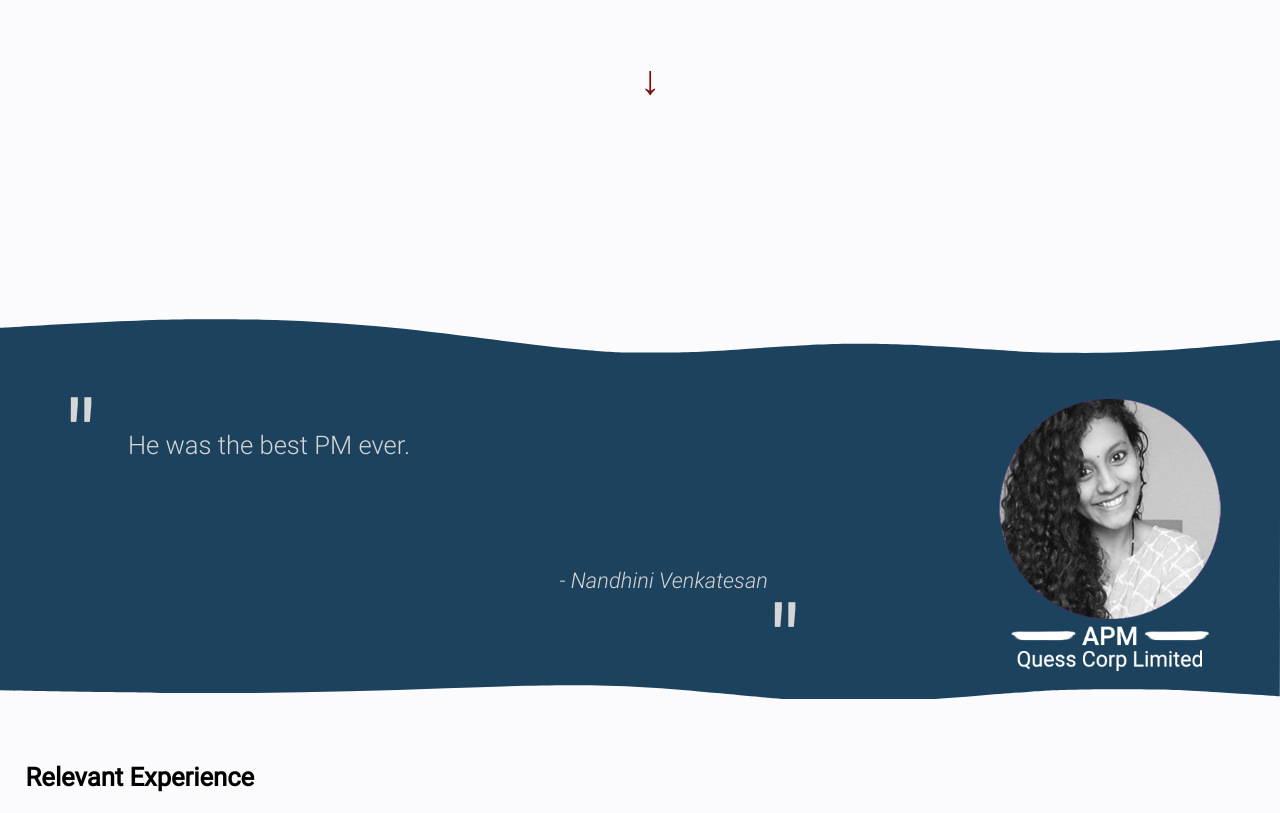
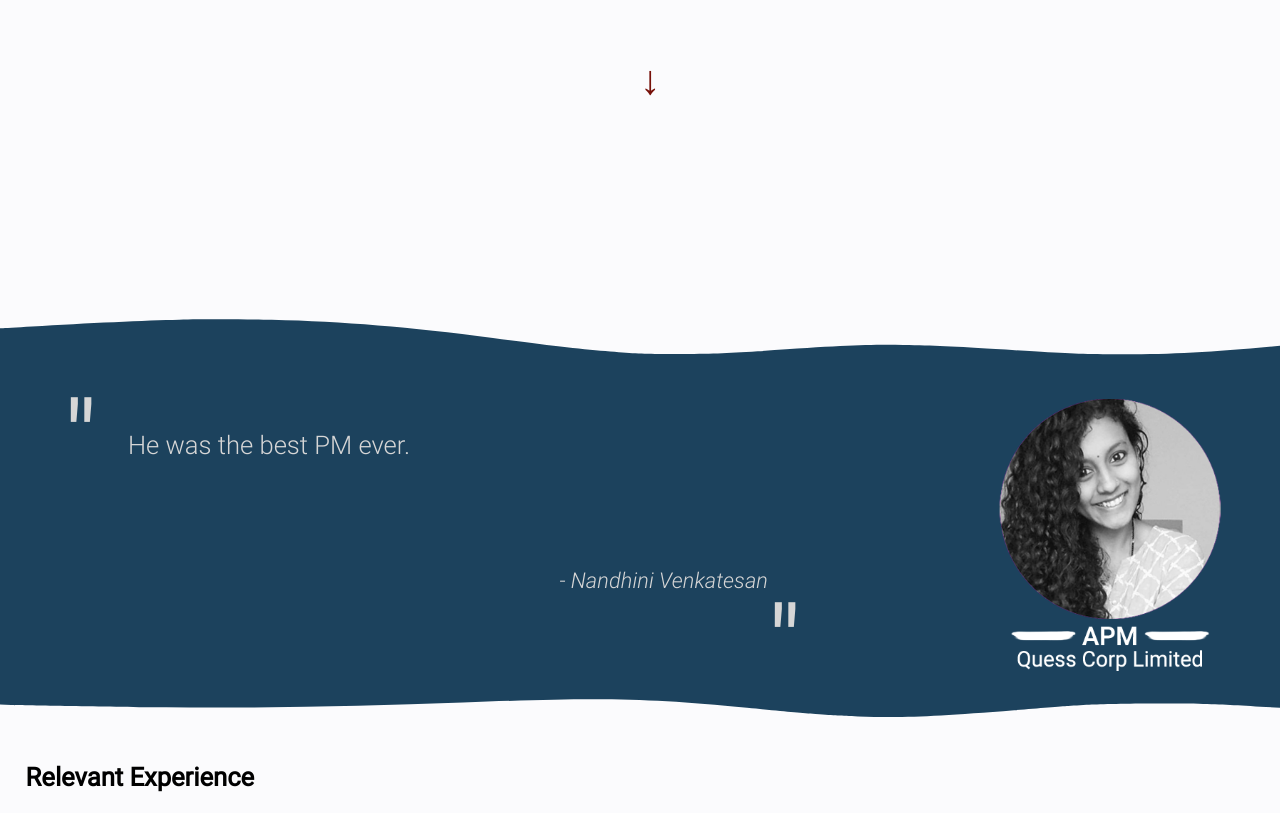
Before and after one commit to AshutoshJha98/AshutoshJha98.github.io, a plain HTML site: page index.html in a window 1280 px wide. Shown: the part 405-1218 px from the top of the page. Drawn offline with Linux system fonts and the light colour scheme.

Commit message:
resized review section

```diff
--- a/mystyle.css
+++ b/mystyle.css
@@ -152,7 +152,7 @@ li a
   */background-image: url("reveiw_section_wave.svg");
   top: 90vh;
   width: 100%;
-  height: 30vw;
+  height: 32vw;
   position: absolute;
   background-size: cover;
   background-repeat: no-repeat;
```
